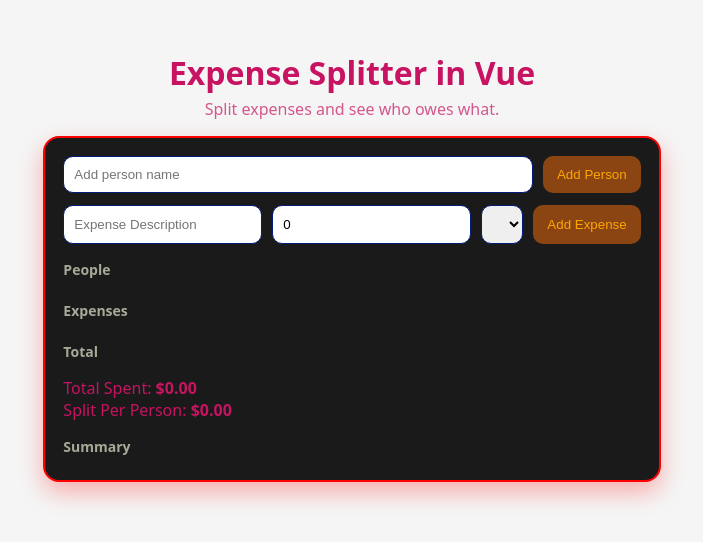
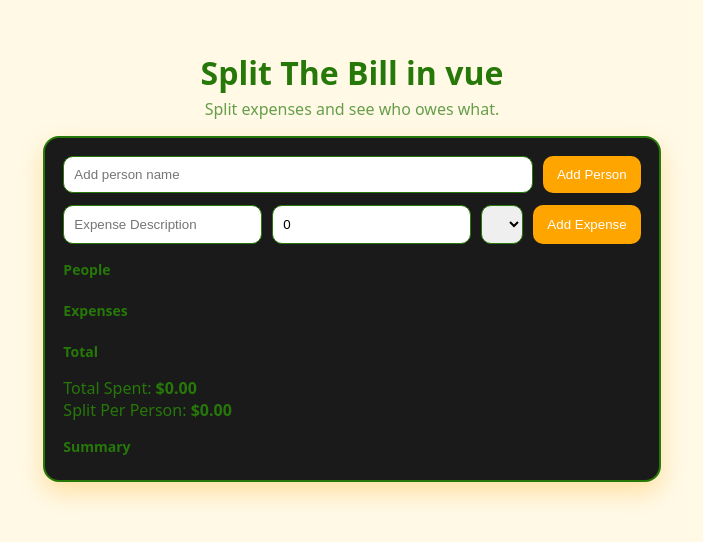
Before and after one commit to bcarreno2026/expense-splitter-vue, a Vue app: page / in a window 1280 px wide. Shown: the part 134-676 px from the top of the page, without its empty margins (288-991 px from the left). Built offline with nearby package versions, Linux system fonts and the light colour scheme.

Commit message:
Update header and apply colors

```diff
--- a/src/App.vue
+++ b/src/App.vue
@@ -127,15 +127,15 @@ input,select {
     padding: 10px;
     border-radius: 10px;
     border: 1px solid;
-    border: 1px solid #031b7b;
+    border: 1px solid #267809;
 }
 
 button {
     padding: 10px 14px;
     border-radius: 10px;
     border: none;
-    background: #8B4513;
-    color: #FFA500 !important;
+    background: #FFA500;
+    color: #ffffff !important;
     cursor: pointer;
 }
 
@@ -150,11 +150,12 @@ button {
 .list li {
     padding: 10px;
     border-radius: 10px;
-    background: #a6a2a5;
+    background: #f5f5dc;
+    color:#267809
 }
 
 #summaryList li {
-    background: #dcfce7;
+    background: #ffe4b5;
     color: #267809;
 }
 
--- a/src/components/Card.vue
+++ b/src/components/Card.vue
@@ -10,7 +10,7 @@
     background: #1a1a1a;
     padding: 18px;
     border-radius: 16px;
-    box-shadow: 0 10px 24px rgba(255, 0, 0, 0.3);
-    border: 2px solid #ff0000;
+    box-shadow: 0 10px 24px rgba(255, 165, 0, 0.3);
+    border: 2px solid #267809;
 }
 </style>
--- a/src/components/Header.vue
+++ b/src/components/Header.vue
@@ -1,6 +1,6 @@
 <template>
     <header class="top">
-        <h1>Expense Splitter in Vue</h1>
+        <h1>Split The Bill in vue</h1>
         <p>Split expenses and see who owes what.</p>
     </header>
  </template>
--- a/src/components/Section.vue
+++ b/src/components/Section.vue
@@ -21,6 +21,6 @@ section {
 section h3 {
     margin: 0 0 6px;
     font-size: 14px;
-    color: #a5ab97;
+    color: #267809;
 }
 </style>
--- a/src/style.css
+++ b/src/style.css
@@ -10,6 +10,6 @@ body{
     place-items: center;
     padding: 24px;
     font-family: system-ui, sans-serif;
-    background-color: #f5f5f5;
-    color: #c71361;
+    background-color: #fff9e6;
+    color: #267809;
 }
```
